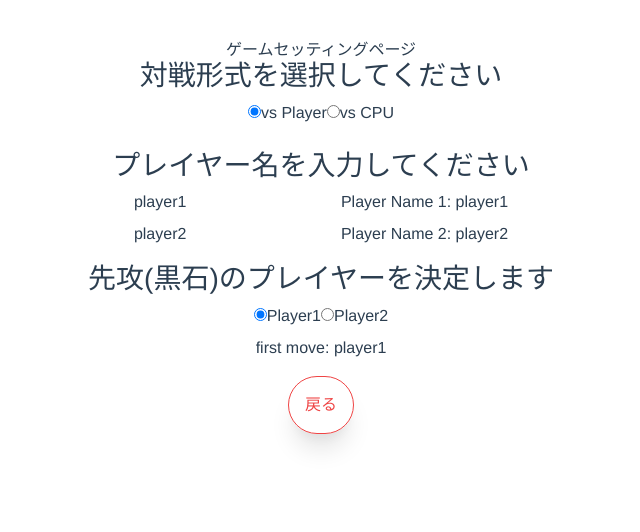
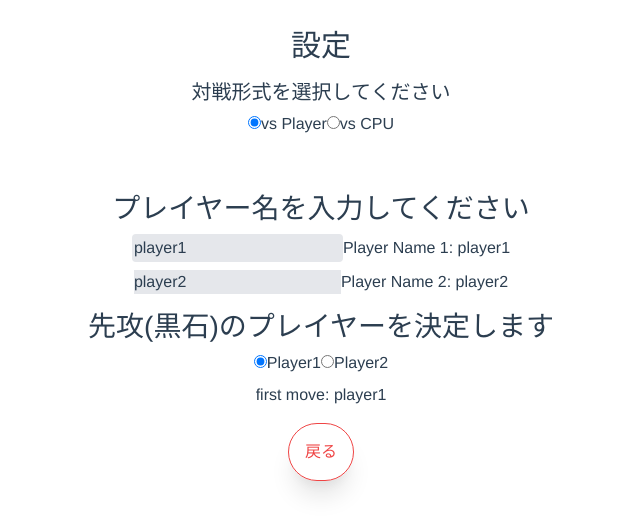
Before and after one commit to tomo1818/OthelloAppByVue3, a Vue app: page /setting in a window 1280 px wide. Shown: the top 532 px of the page, without its empty margins (319-959 px from the left). Built offline with nearby package versions, Linux system fonts and the light colour scheme.

Commit message:
designImprovement4

```diff
--- a/src/pages/GameSettings.vue
+++ b/src/pages/GameSettings.vue
@@ -1,13 +1,14 @@
 <template>
-  <div class="gemeSettings mt-10">
+  <div class="gemeSettings backColor pt-7">
     <div class="container">
-      <h2>ゲームセッティングページ</h2>
-      <div class="choseOpponent mb-3">
-        <h3 class="h3">対戦形式を選択してください</h3>
+      <h1 class="title mb-3 text-3xl">設定</h1>
+      <div class="choseOpponent mb-5">
+        <h3 class="h5">対戦形式を選択してください</h3>
         <input
           type="radio"
           value="vsPlayer"
           id="vsPlayer"
+          class="form-radio text-pink-600"
           v-model="setting.opponent"
           checked
           @change="changeOpponent"
@@ -17,6 +18,7 @@
           type="radio"
           value="vsCpu"
           id="vsCpu"
+          class="form-radio text-green-600"
           v-model="setting.opponent"
           @change="changeOpponent"
         />
@@ -25,11 +27,11 @@
       <div class="inputPlayerName mb-3" :class="{ displayNone: setting.chosePlayer }">
         <h3 class="h3">プレイヤー名を入力してください</h3>
         <div class="mb-2">
-          <input v-model="setting.playerName1" placeholder="Palyer name 1" />
+          <input class="bg-gray-200 border-2 rounded" v-model="setting.playerName1" placeholder="Palyer name 1" />
           <span>Player Name 1: {{ setting.playerName1 }}</span>
         </div>
         <div class="mb-2">
-          <input v-model="setting.playerName2" placeholder="Palyer name 2" />
+          <input class="bg-gray-200" v-model="setting.playerName2" placeholder="Palyer name 2" />
           <span>Player Name 2: {{ setting.playerName2 }}</span>
         </div>
       </div>
@@ -163,4 +165,11 @@ export default {
 .displayNone {
   display: none;
 }
+
+.backColor {
+  /* background-color:black; */
+  /* width: 100%;
+  height: 800px;
+  color:white */
+}
 </style>
```
